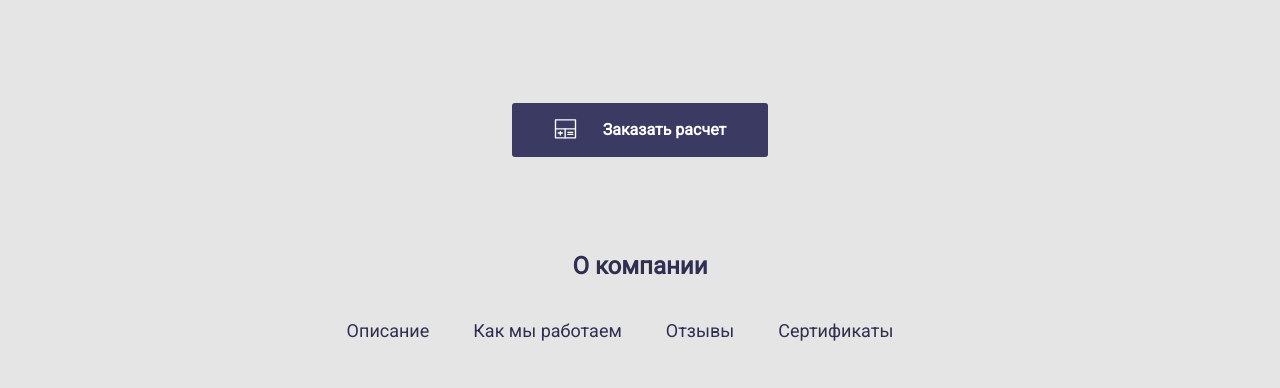
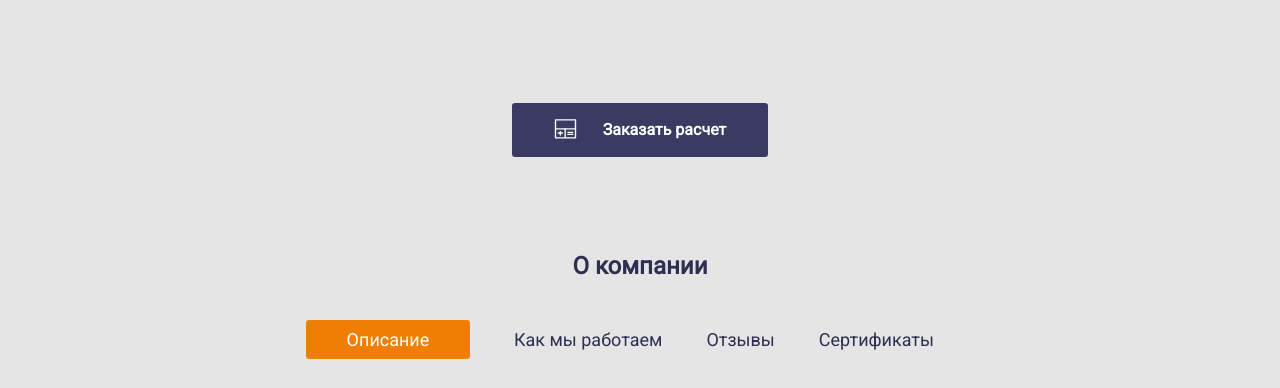
Before and after one commit to Kiril-Krion/windows-house-website, a website: page source/template/index.html in a window 1280 px wide. Both pictures are taken after a click on the button "Описание". Shown: the part 2510-2898 px from the top of the page. Drawn offline with nearby package versions, Linux system fonts and the light colour scheme; files that its build step writes are made by us from their sources.

Commit message:
tabs functionality was added

```diff
--- a/source/js/main.js
+++ b/source/js/main.js
@@ -3,6 +3,19 @@ const tabItems = document.querySelectorAll('.about__tabs-item');
 
 tabsBtn.forEach(btn => {
     btn.addEventListener('click', () => {
-        btn.classList.toggle('is-active');
+        let currentBtn = btn;
+        let tabId = currentBtn.getAttribute('data-tab');
+        let currentTab = document.querySelector(tabId);
+
+        tabsBtn.forEach(item => {
+            item.classList.remove('is-active');
+        })
+
+        tabItems.forEach(item => {
+            item.classList.remove('active-tab');
+        })
+
+        currentBtn.classList.add('is-active');
+        currentTab.classList.add('active-tab');
     })
 })
--- a/source/styles/sections/about.scss
+++ b/source/styles/sections/about.scss
@@ -30,7 +30,7 @@
         margin-right: 40px;
     }
     .is-active {
-        width: 130.91px;
+        width: 163.91px;
         height: 39px;
         background: #EF7F04;
         color: #fff;
--- a/source/template/index.html
+++ b/source/template/index.html
@@ -263,15 +263,15 @@
             <div class="container">
                 <h2 class="about__title">О компании</h2>
                 <div class="about__tabs-buttons">
-                    <button class="about__tabs-button is-active">Описание</button>
-                    <button class="about__tabs-button">Как мы работаем</button>
-                    <button class="about__tabs-button">Отзывы</button>
-                    <button class="about__tabs-button">Сертификаты</button>
+                    <button class="about__tabs-button is-active" data-tab="#tab_1">Описание</button>
+                    <button class="about__tabs-button" data-tab="#tab_2">Как мы работаем</button>
+                    <button class="about__tabs-button" data-tab="#tab_3">Отзывы</button>
+                    <button class="about__tabs-button" data-tab="#tab_4">Сертификаты</button>
                 </div>
 
                 <div class="about__tabs-content">
 
-                    <div class="about__tabs-item active-tab">
+                    <div class="about__tabs-item active-tab" id="tab_1">
                         <div class="about__us-items">
                             <div class="about__left-content">
                                 <img class="about__logo" src="../images/big-logo.png" alt="logo">
@@ -290,7 +290,7 @@
 
                     </div>
 
-                    <div class="about__tabs-item ">
+                    <div class="about__tabs-item " id="tab_2">
                         <h2 class="about__works-title">Как мы работаем</h2>
                         <div class="about__works-items">
                             <div class="about__works-item">
@@ -327,7 +327,7 @@
                         </div>
                     </div>
 
-                    <div class="about__tabs-item ">
+                    <div class="about__tabs-item " id="tab_3">
                         <div class="about__reviews-nav">
                             <div class="reviews__text">
                                 <h3 class="about__reviews-name">Раиса Михайлова</h3>
@@ -350,7 +350,7 @@
                         </div>
                     </div>
 
-                    <div class="about__tabs-item ">
+                    <div class="about__tabs-item " id="tab_4">
                         <div class="about__certificates">
                             <img src="../images/ceertificate1.jpg" alt="ceertificate1">
                             <img src="../images/ceertificate2.jpg" alt="ceertificate2">
```
